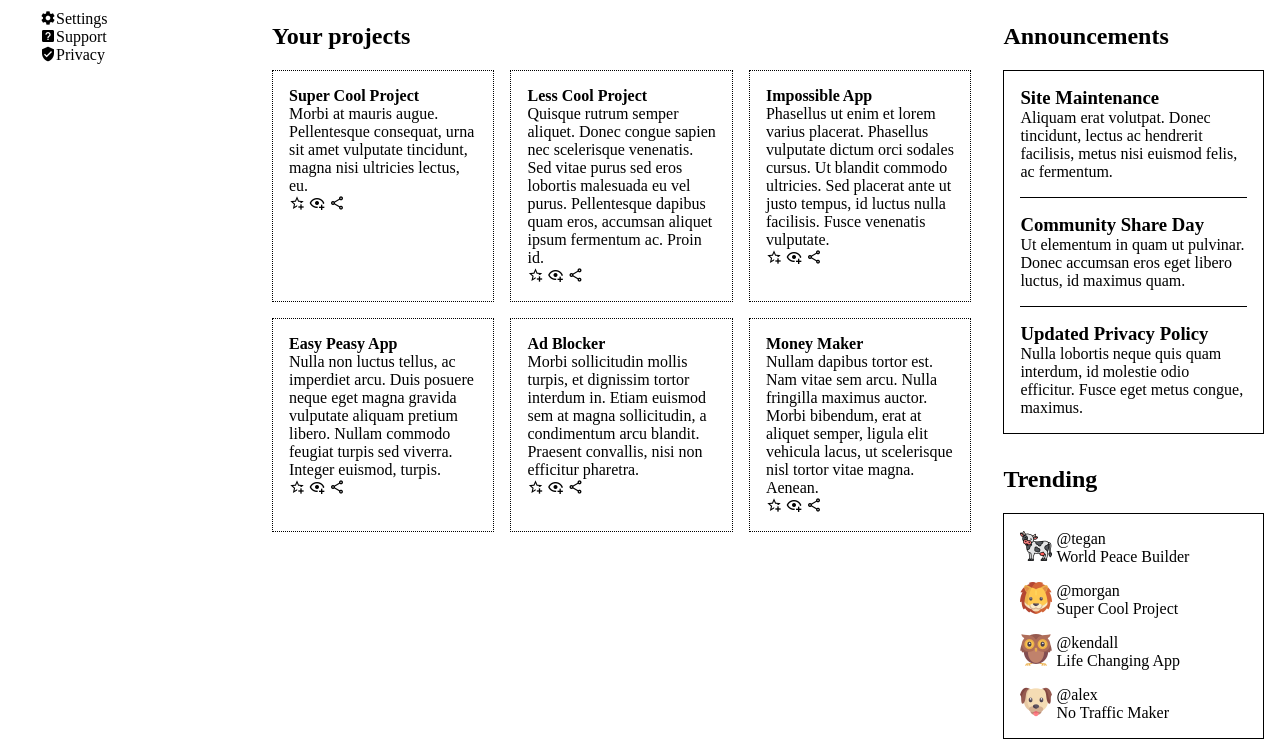
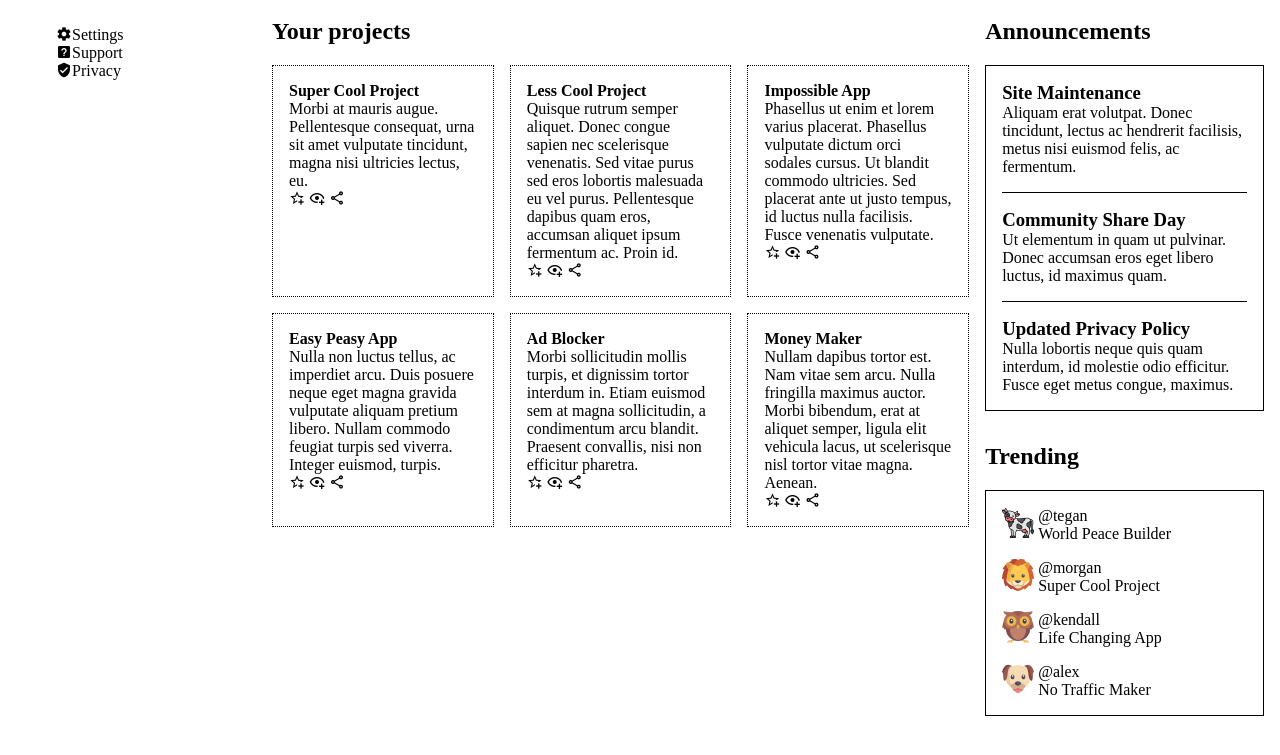
Before and after one commit to jundran/admin-dashboard, a website: page index.html in a window 1280 px wide. Shown: the part 180-935 px from the top of the page. After the commit the page ends 912 px from the top, so only its background shows below. Drawn offline with Linux system fonts and the light colour scheme.

Commit message:
Fix padding

```diff
--- a/styles.sass
+++ b/styles.sass
@@ -5,6 +5,8 @@ body
   grid-template-rows: 1fr 4fr
   min-height: 100vh
   font: roboto
+  > *
+    padding: 16px
 
 h2
   margin-top: 0
@@ -43,9 +45,9 @@ main
   grid-row: 2 / 3
   display: grid
   grid-template-columns: 5fr 2fr
+  gap: 16px
   .projects
     grid-column: 1 / 2
-    padding: 16px
     .card-container
       display: grid
       grid-template-columns: repeat(auto-fit, minmax(200px, 1fr))
@@ -62,19 +64,18 @@ main
     flex-direction: column
     gap: 32px
     justify-content: space-between
-    padding: 16px
     .announcements-wrapper
       .announcements
+        padding: 16px
         border: 1px solid
-        padding: 16px
         .announcement:not(:last-child)
+          padding-bottom: 16px
           border-bottom: 1px solid
-          padding-bottom:16px
           margin-bottom: 16px
     .trending-wrapper
       .trendings
+        padding: 16px
         border: 1px solid
-        padding: 16px
         .trending:not(:last-child)
           margin-bottom: 16px
         .trending
```
Also changed, not shown: styles.css, 1 other file.
